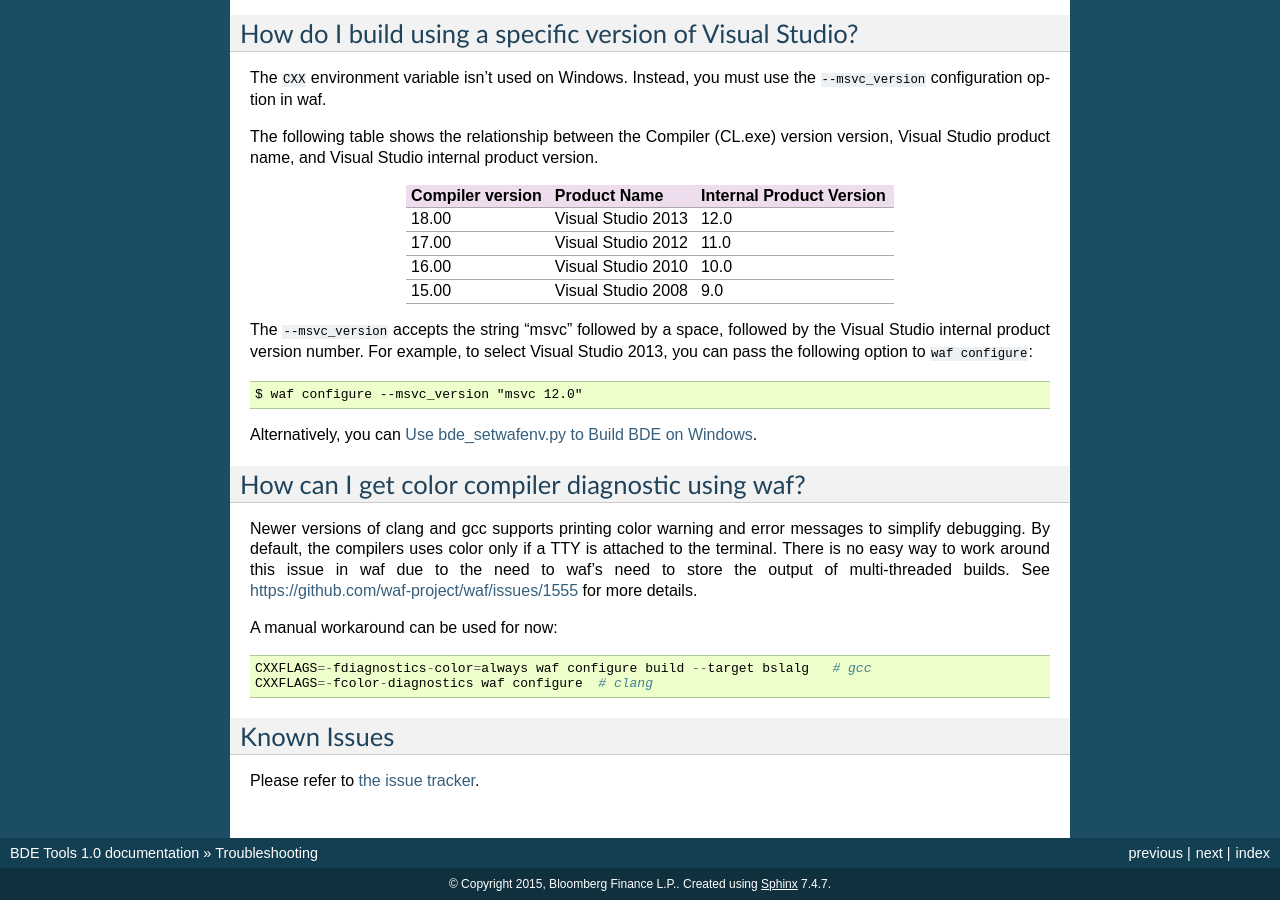
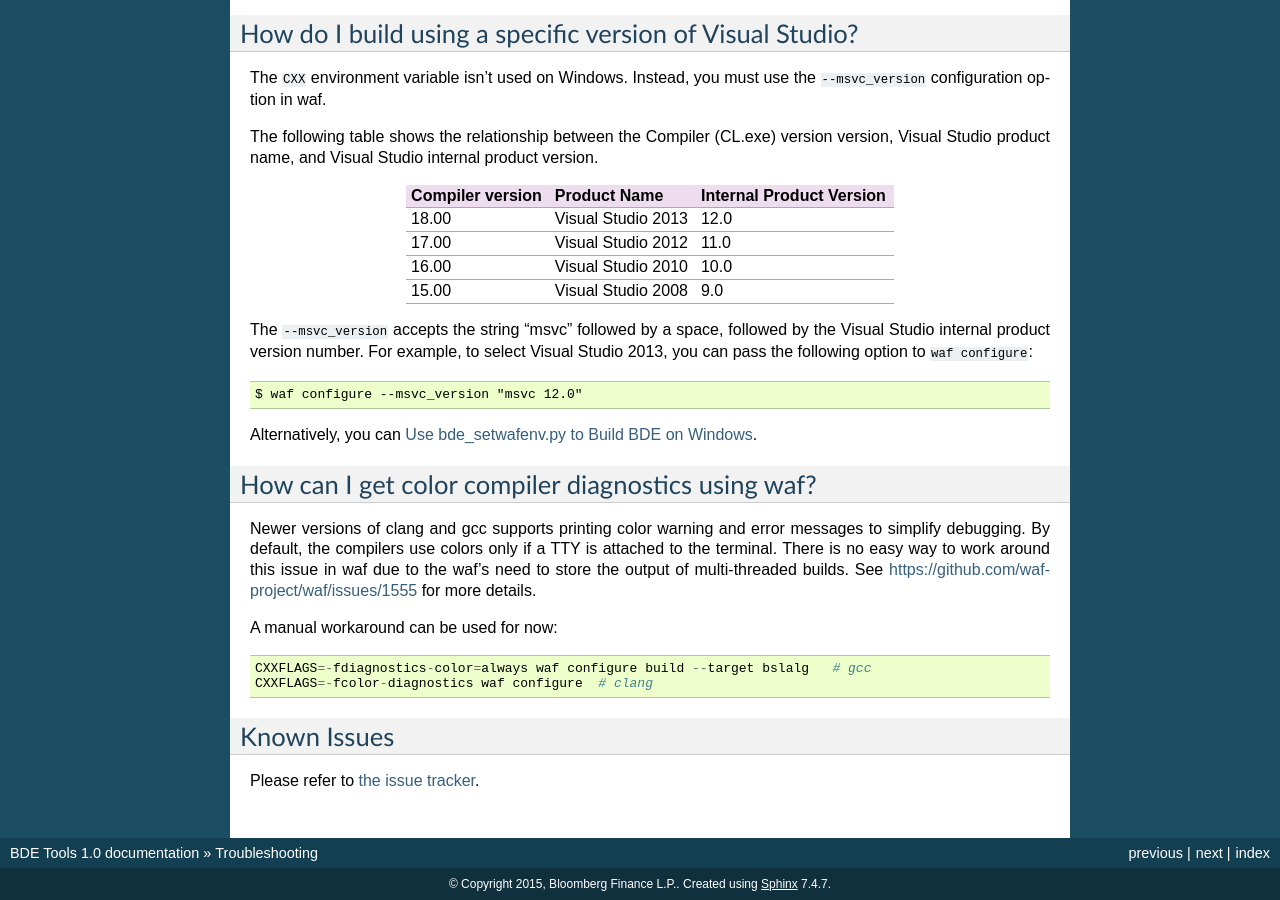
Before and after one commit to bloomberg/bde-tools, a Sphinx documentation site: the page built from doc/troubleshooting.rst, in a window 1280 px wide and 900 px high, scrolled down 1064 px. Built offline with Sphinx 7.4.7, drawn with Linux system fonts in a browser that asks for light colours; some of the changed text lies outside the part shown.

Commit message:
Fix typos

```diff
--- a/doc/troubleshooting.rst
+++ b/doc/troubleshooting.rst
@@ -94,14 +94,14 @@
 
 Alternatively, you can :ref:`tutorials-setwafenv-bde-windows`.
 
-How can I get color compiler diagnostic using waf?
---------------------------------------------------
+How can I get color compiler diagnostics using waf?
+---------------------------------------------------
 
 Newer versions of clang and gcc supports printing color warning and error
-messages to simplify debugging.  By default, the compilers uses color only if a
+messages to simplify debugging.  By default, the compilers use colors only if a
 TTY is attached to the terminal. There is no easy way to work around this issue
-in waf due to the need to waf's need to store the output of multi-threaded
-builds. See https://github.com/waf-project/waf/issues/1555 for more details.
+in waf due to the waf's need to store the output of multi-threaded builds. See
+https://github.com/waf-project/waf/issues/1555 for more details.
 
 A manual workaround can be used for now:
 
```
